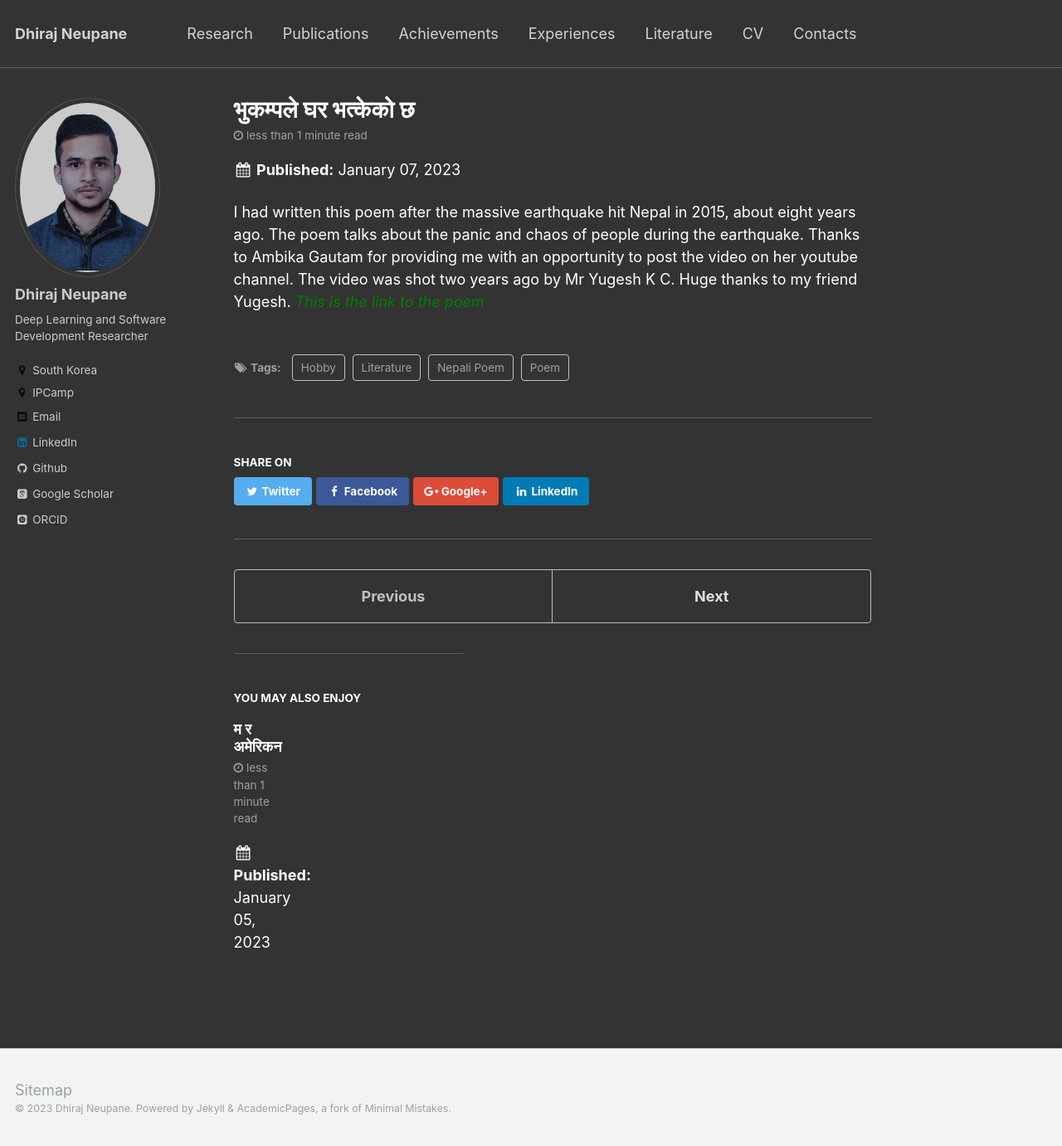
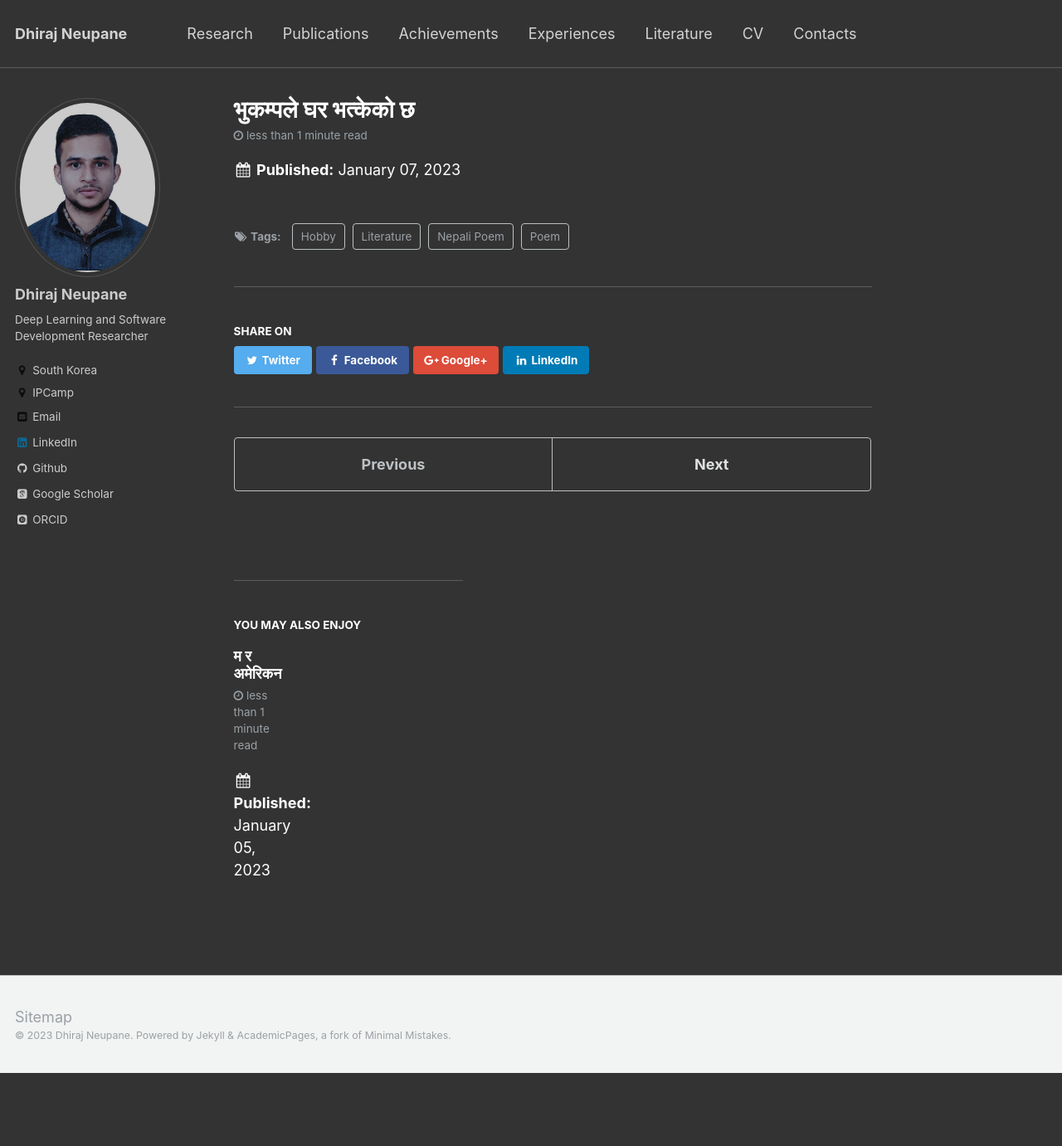
Before and after one commit to dhirajneupane/academicPortfolio, a Jekyll site: the page built from _posts/2023-01-07-poem-2.md, in a window 1280 px wide and 1381 px high. Shown: the whole window at 83% size. Built offline with Jekyll 4.4.1, drawn with Linux system fonts in a browser that asks for light colours; some web fonts are replaced.

Commit message:
Update 2023-01-07-poem-2.md

```diff
--- a/_posts/2023-01-07-poem-2.md
+++ b/_posts/2023-01-07-poem-2.md
@@ -8,6 +8,3 @@ tags:
   - Literature
   - Hobby
 ---
-
-I had written this poem after the massive earthquake hit Nepal in 2015, about eight years ago. The poem talks about the panic and chaos of people during the earthquake. Thanks to Ambika Gautam for providing me with an opportunity to post the video on her youtube channel. The video was shot two years ago by Mr Yugesh K C. Huge thanks to my friend Yugesh.
-[<span style="color:green">*This is the link to the poem*</span>](https://www.youtube.com/watch?v=l81xOhikb7I){:target="_blank"}
```
